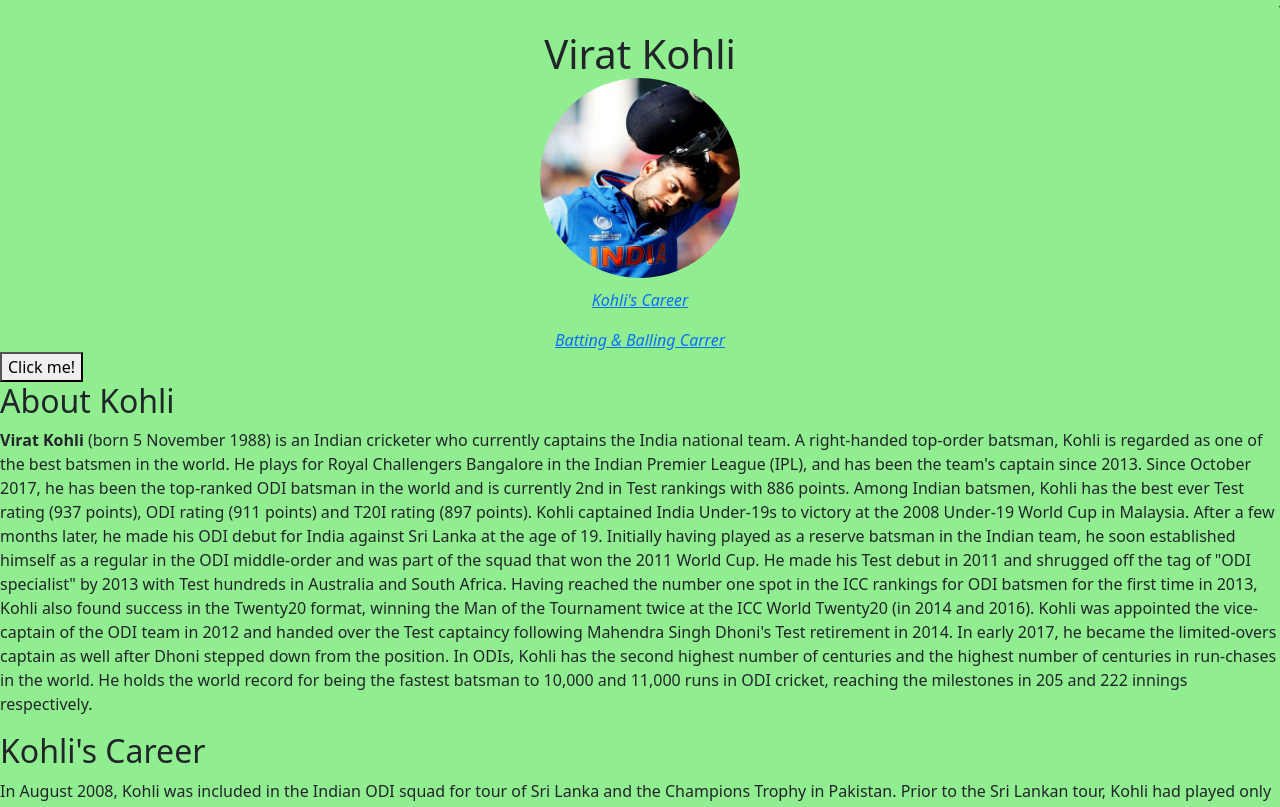
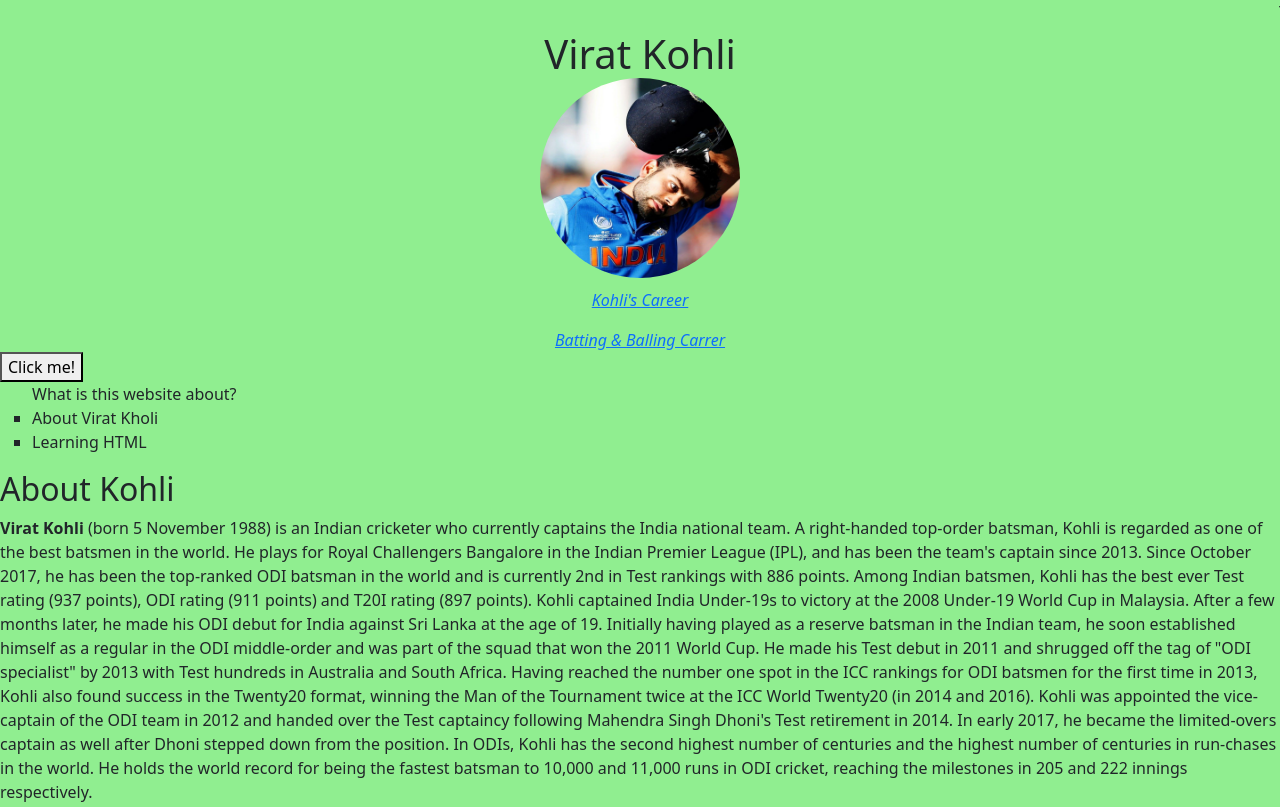
Before and after one commit to invin1/About-Virat-v1, a plain HTML site: page index.html in a window 1280 px wide. Shown: the top 807 px of the page. Drawn offline with nearby package versions, Linux system fonts and the light colour scheme.

Commit message:
Unordered list added

```diff
--- a/index.html
+++ b/index.html
@@ -46,6 +46,10 @@
         console.log("Testing buttons");
       }
     </script>
+    <ul type="square">What is this website about?
+      <li>About Virat Kholi </li>
+      <li>Learning HTML</li>
+    </ul>
     <h2 id="about">About Kohli</h2>
     <p>
       <strong>Virat Kohli </strong>(born 5 November 1988) is an Indian cricketer
```
